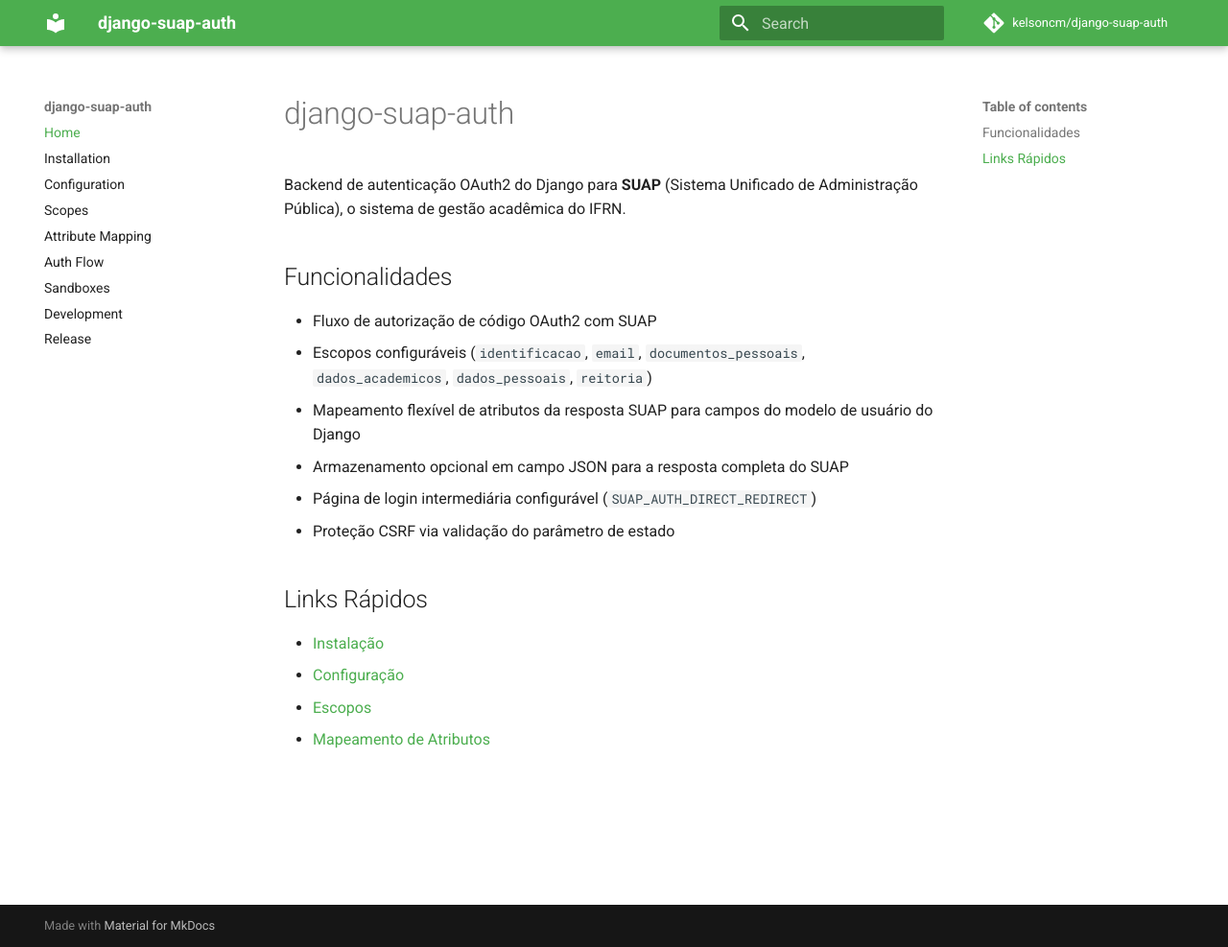
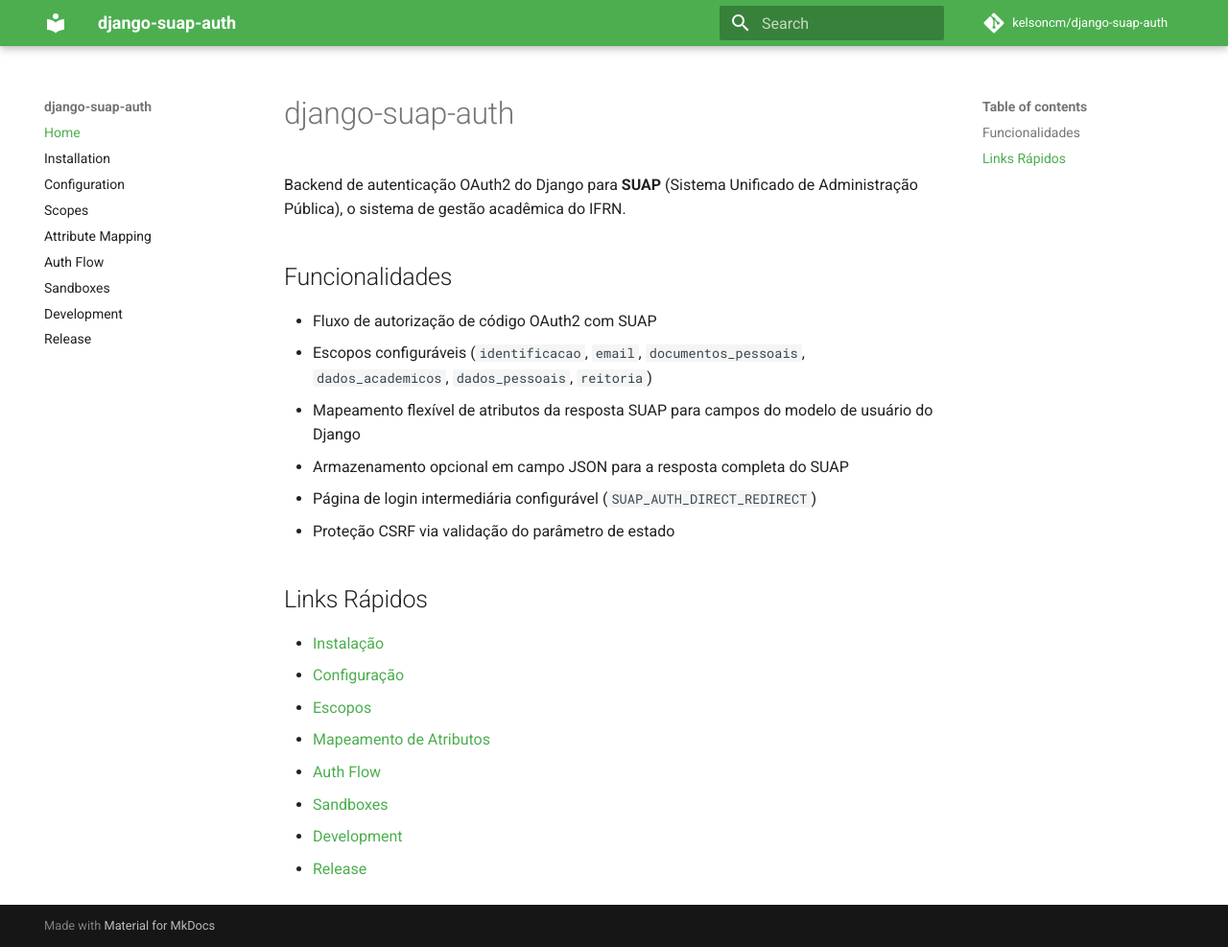
Before and after one commit to kelsoncm/django-suap-auth, an MkDocs documentation site: the page built from docs/index.md, in a window 1280 px wide and 987 px high. Shown: the whole window at 96% size. Built offline with MkDocs 1.6.1 and Material for MkDocs 9.7.7, drawn with Linux system fonts in a browser that asks for light colours; comment, search, counter and statistics services are not loaded.

Commit message:
link para os outros arquivos

```diff
--- a/docs/index.md
+++ b/docs/index.md
@@ -17,3 +17,7 @@
 - [Configuração](configuration.md)
 - [Escopos](scopes.md)
 - [Mapeamento de Atributos](attribute-mapping.md)
+- [Auth Flow](auth-flow.md)
+- [Sandboxes](sandboxes.md)
+- [Development](development.md)
+- [Release](release.md)
```
